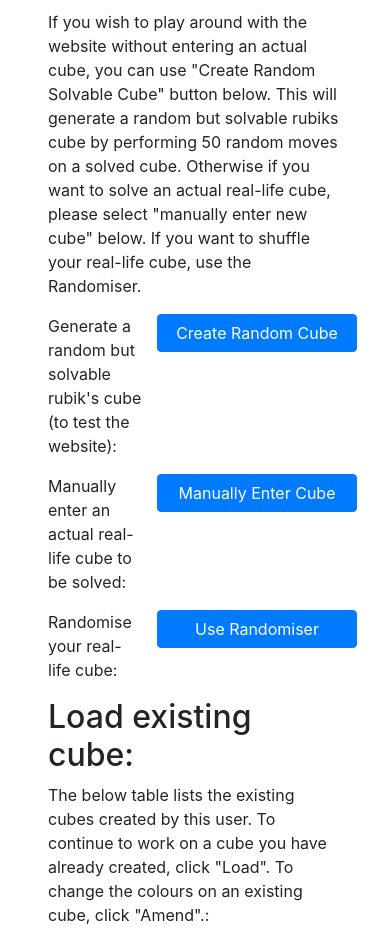
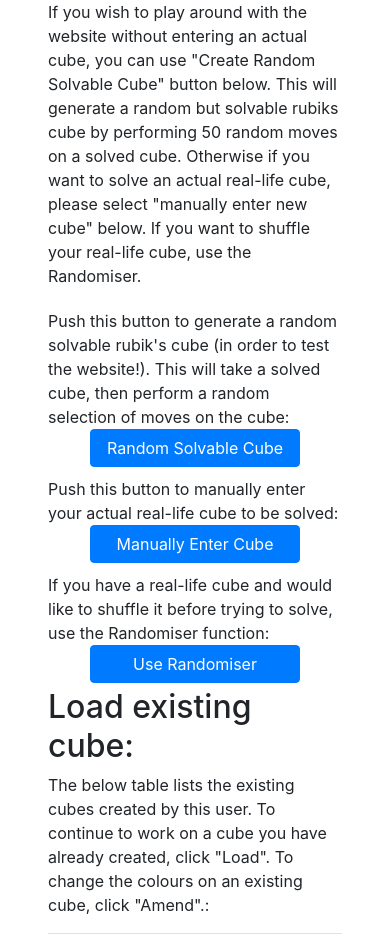
Before and after one commit to samjcox/rubiks, a Flask app: page / in a window 390 px wide. Shown: the part 896-1831 px from the top of the page. Run offline with Flask 2, Linux system fonts and the light colour scheme; a user stored in the database is signed in; data comes from the database, SQL or seed files in the repository; some libraries are stand-ins or nearby versions.

Commit message:
Improved stacking of buttons on small screens.

```diff
--- a/templates/index.html
+++ b/templates/index.html
@@ -24,12 +24,12 @@
     </div>
 
     <div class="row">
-        <div class="col-md">
+        <div class="col" style="min-width:350px;">
             <p>This site was built for the final project of <a href="https://cs50.harvard.edu/x/2021/" target="_blank">CS50x</a>.</p>
             <p>This site will help you solve a Rubiks cube.  After entering your current cube configuration, the site will calculate what your next moves should be, all the way through to solving the cube!</p>
             <p>There are different ways to solve a Rubiks cube, the manual method on this site uses an 8-step method as described in the adjacent video from Wired.  If you want to understand why each move is being made, or learn to solve a cube without this site, this video will explain.  If you just want to get cracking, no need to watch the video!</p>
         </div>
-        <div class="col">
+        <div class="col" style="min-width:350px;">
             <div class="iframe-container">
                 <iframe class="responsive-iframe" src="https://www.youtube.com/embed/R-R0KrXvWbc" title="YouTube video player" frameborder="0" allow="accelerometer; autoplay; clipboard-write; encrypted-media; gyroscope; picture-in-picture" allowfullscreen></iframe>
             </div>
@@ -42,32 +42,29 @@
             <p>If you wish to play around with the website without entering an actual cube, you can use "Create Random Solvable Cube" button below.  This will generate a random but solvable rubiks cube by performing 50 random moves on a solved cube. Otherwise if you want to solve an actual real-life cube, please select "manually enter new cube" below.  If you want to shuffle your real-life cube, use the Randomiser.</p>
         </div>
     </div>
-    <div style="max-width:700px; margin:auto;">
-        <div class="row">
-            <div class="col">
-                <p>Generate a random but solvable rubik's cube (to test the website):</p>
-            </div>
-            <div class="col-xs-auto">
-                <a href=random_cube><button style="width:200px;" onclick="loading_on()" class="btn btn-primary" type="button">Create Random Cube</button></a>
-            </div>
+
+    <div class="row" style="padding: 5px 0px">
+        <div class="col-sm">
+            Push this button to generate a random solvable rubik's cube (in order to test the website!).  This will take a solved cube, then perform a random selection of moves on the cube:
         </div>
-
-        <div class="row">
-            <div class="col">
-                <p>Manually enter an actual real-life cube to be solved:</p>
-            </div>
-            <div class="col-xs-auto">
-                <a href=enter><button style="width:200px;" class="btn btn-primary" type="button">Manually Enter Cube</button></a>
-            </div>
+        <div class="col-xs-auto centre">
+            <a href=random_cube><button style="width:210px;" onclick="loading_on()" class="btn btn-primary" type="button">Random Solvable Cube</button></a>
         </div>
-
-        <div class="row">
-            <div class="col">
-                <p>Randomise your real-life cube:</p>
-            </div>
-            <div class="col-xs-auto">
-                <a href=enter><button style="width:200px;" class="btn btn-primary" type="button">Use Randomiser</button></a>
-            </div>
+    </div>
+    <div class="row" style="padding: 5px 0px">
+        <div class="col-sm">
+            Push this button to manually enter your actual real-life cube to be solved:
+        </div>
+        <div class="col-xs-auto centre">
+            <a href=enter><button style="width:210px;" class="btn btn-primary" type="button">Manually Enter Cube</button></a>
+        </div>
+    </div>
+    <div class="row" style="padding: 5px 0px">
+        <div class="col-sm">
+            If you have a real-life cube and would like to shuffle it before trying to solve, use the Randomiser function:
+        </div>
+        <div class="col-xs-auto centre">
+            <a href=enter><button style="width:210px;" class="btn btn-primary" type="button">Use Randomiser</button></a>
         </div>
     </div>
 
```
